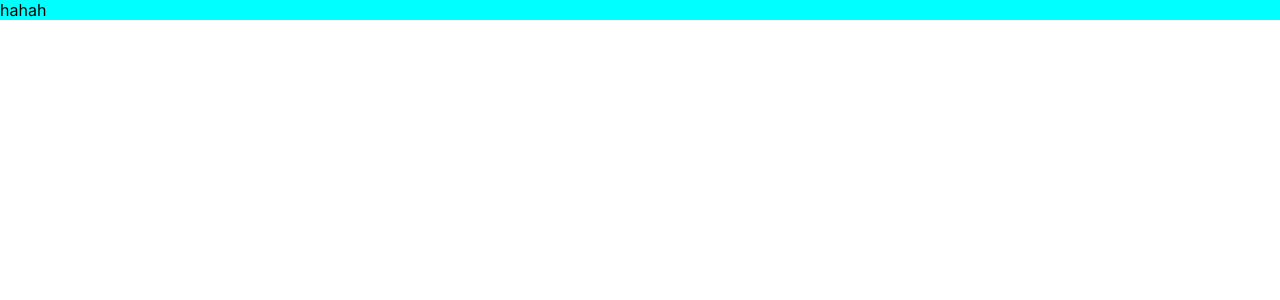
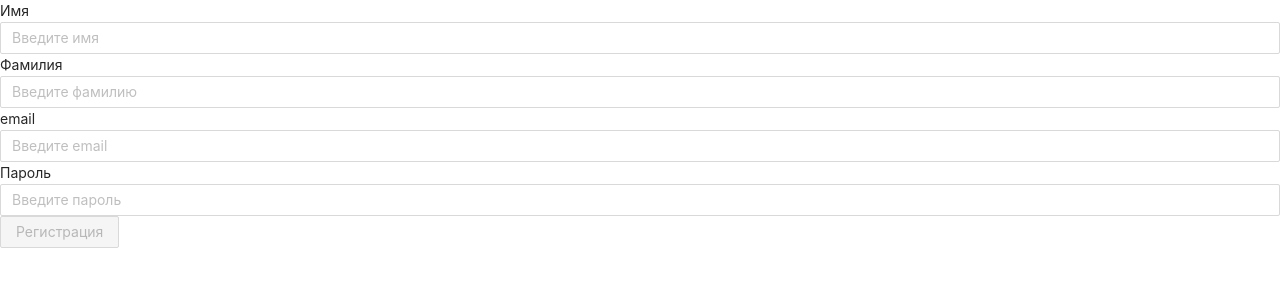
Before and after one commit to KononovPavel/food-shop, a React (Create React App) app in the folder client/: page /login in a window 1280 px wide. Shown: the top 300 px of the page. Built offline with nearby package versions, Linux system fonts and the light colour scheme.

Commit message:
client: layout login screen

```diff
--- a/client/package.json
+++ b/client/package.json
@@ -3,6 +3,7 @@
   "version": "0.1.0",
   "private": true,
   "dependencies": {
+    "@ant-design/icons": "^4.7.0",
     "@testing-library/jest-dom": "^5.11.4",
     "@testing-library/react": "^11.1.0",
     "@testing-library/user-event": "^12.1.10",
@@ -16,6 +17,7 @@
     "node-sass": "^4.8.3",
     "react": "^17.0.2",
     "react-dom": "^17.0.2",
+    "react-hook-form": "^7.17.1",
     "react-redux": "^7.2.5",
     "react-router-dom": "^5.3.0",
     "react-scripts": "4.0.3",
--- a/client/src/App.tsx
+++ b/client/src/App.tsx
@@ -1,12 +1,11 @@
 import React from 'react';
 import './App.scss';
-
+import AppRouter from "./routes/appRouter";
+import 'antd/dist/antd.css'
 function App() {
-  return (
-    <div className={"testClass"}>
-        <header>hahah</header>
-    </div>
-  );
+    return (
+            <AppRouter/>
+    );
 }
 
 export default App;
--- /dev/null
+++ b/client/src/components/ButtonComponent/ButtonComponent.tsx
@@ -0,0 +1,17 @@
+import React from 'react';
+import {Button} from "antd";
+
+type PropsType = {
+    title: string,
+    type: "link" | "text" | "ghost" | "default" | "primary" | "dashed" | undefined,
+    onClick: () => void,
+    disable?: boolean
+}
+
+const ButtonComponent: React.FC<PropsType> = ({type, title, onClick, disable}) => {
+    return (
+        <Button type={type} disabled={disable} onClick={() => onClick()}>{title}</Button>
+    );
+};
+
+export default ButtonComponent;
--- /dev/null
+++ b/client/src/components/InputComponent/InputComponent.tsx
@@ -0,0 +1,30 @@
+import React, {ChangeEvent} from 'react';
+import {Input} from "antd";
+
+type PropsType = {
+    placeholder: string,
+    onChange: (value: string) => void,
+    type:string
+    password?:boolean,
+    value:string,
+    disable?:boolean,
+    checked?: boolean
+}
+const InputComponent:React.FC<PropsType> = ({type,placeholder,onChange,password, value, disable, checked}) => {
+    const onChangeHandler = (e:ChangeEvent<HTMLInputElement>)=>{
+        onChange(e.currentTarget.value)
+    }
+    return (
+
+        <div>
+            {
+                password
+                    ? <Input.Password disabled={disable} value={value} placeholder={placeholder} type={type} onChange={onChangeHandler}/>
+                    : <Input disabled={disable} value={value} type={type} placeholder={placeholder} onChange={onChangeHandler}/>
+            }
+
+        </div>
+    );
+};
+
+export default InputComponent;
--- a/client/src/pages/login/Login.tsx
+++ b/client/src/pages/login/Login.tsx
@@ -1,10 +1,31 @@
-import React from 'react';
+import React, {useState} from 'react';
+import InputComponent from "../../components/InputComponent/InputComponent";
+import ButtonComponent from "../../components/ButtonComponent/ButtonComponent";
 
 const Login = () => {
+    const [lastName, setLastName] = useState<string>('');
+    const [firstName, setFirstName] = useState<string>('');
+    const [email, setEmail] = useState<string>('');
+    const [password, setPassword] = useState<string>('');
+    const onClickHandler = () => {
+
+    }
     return (
-        <div>
+        <form>
+            <label>Имя</label>
+            <InputComponent placeholder={"Введите имя"} onChange={setFirstName} type={"text"} value={firstName}/>
 
-        </div>
+            <label>Фамилия</label>
+            <InputComponent placeholder={"Введите фамилию"} onChange={setLastName} type={"text"} value={lastName}/>
+
+            <label>email</label>
+            <InputComponent placeholder={"Введите email"} onChange={setEmail} type={"text"} value={email}/>
+
+            <label>Пароль</label>
+            <InputComponent placeholder={"Введите пароль"} onChange={setPassword} type={"password"} value={password}/>
+
+            <ButtonComponent title={"Регистрация"} type={"primary"} onClick={onClickHandler} disable={email==='' || password===''}/>
+        </form>
     );
 };
 
--- /dev/null
+++ b/client/src/routes/appRouter.tsx
@@ -0,0 +1,15 @@
+import React from 'react';
+import {Route} from "react-router-dom";
+import Login from "../pages/login/Login";
+import Registration from "../pages/registration/Registration";
+
+const AppRouter = () => {
+    return (
+        <>
+            <Route exact={true} path={'/login'} render={() => <Login/>}/>
+            <Route exact={true} path={'/registration'} render={() => <Registration/>}/>
+        </>
+    );
+};
+
+export default AppRouter;
--- /dev/null
+++ b/client/src/types/formData.ts
@@ -0,0 +1,6 @@
+export interface registrationForm {
+    firstName:string,
+    lastName:string,
+    email:string,
+    password:string,
+}
```
Also changed, not shown: client/src/index.tsx (+5 -2 lines), 1 other file (tests, documents, lock files or other folders).
